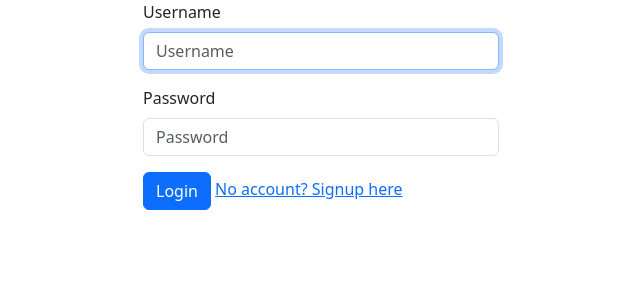
After one commit to JoanBurgei/Django_database, a Django app: page /accounts/login in a window 1280 px wide. The commit adds this page. Shown: the top 300 px of the page, without its empty margins (319-959 px from the left). Run offline with Django 5.2, Linux system fonts and the light colour scheme; some libraries are stand-ins or nearby versions.

Commit message:
Flash messages/registrations & admin_permissions

```diff
--- a/My_project/settings.py
+++ b/My_project/settings.py
@@ -141,3 +141,6 @@ MESSAGE_TAGS = {
 
 MEDIA_URL = '/media/'
 MEDIA_ROOT = BASE_DIR / 'uploads'
+
+LOGIN_REDIRECT_URL = 'show_books'
+LOGOUT_REDIRECT_URL = 'login'
--- a/My_project/urls.py
+++ b/My_project/urls.py
@@ -18,7 +18,7 @@ from pathlib import Path
 
 from django.conf.urls.static import static
 from django.contrib import admin
-from django.urls import path
+from django.urls import path, include
 
 from My_project import settings
 from Myapp import views
@@ -31,6 +31,12 @@ urlpatterns = [
     path('add_book', views.add_book, name='add_book'),
     path('delete_book/<int:id>', views.delete_book, name='delete_book'),
     path('edit_book/<int:id>', views.edit_book, name='edit_book'),
+
+    path('accounts/login', views.signin, name='signin'),
+    path('accounts/signup', views.signup, name='signup'),
+    path('accounts/logout', views.signout, name='signout'),
+    path('accounts/', include('django.contrib.auth.urls')),
+
 ]
 
 urlpatterns += static(settings.MEDIA_URL, document_root=settings.MEDIA_ROOT)
--- a/Myapp/views.py
+++ b/Myapp/views.py
@@ -1,16 +1,22 @@
 from django.contrib import messages
+from django.contrib.auth import login
+from django.contrib.auth.decorators import login_required, permission_required
+from django.contrib.auth.forms import AuthenticationForm, UserCreationForm
 
 from django.shortcuts import render, redirect, get_object_or_404
 
 from Myapp.models import Books
-from Myapp.my_forms import BookForm
+from Myapp.my_forms import BookForm, RegisterForm
 
 
 # Create your views here.
+@login_required
 def show_books(request):
     books = Books.objects.all() #select * from books
     return render(request, 'show_books.html', {'books': books})
 
+@login_required
+@permission_required('Myapp.add_book',raise_exception=True)
 def add_book(request):
     if request.method == 'POST':
         form = BookForm(request.POST,request.FILES)
@@ -34,6 +40,8 @@ def add_book(request):
     #                      isbn='4333444555757',
     #                      published=True)
 #              delete_book/34
+@login_required
+@permission_required('Myapp.delete_book')
 def delete_book(request,id):
     book = Books.objects.get(id=id) #select * from books where id = 34
     book.delete() #delete from books where id = 34
@@ -41,7 +49,8 @@ def delete_book(request,id):
     return redirect('show_books')
 
 
-
+@login_required
+@permission_required('Myapp.change_book',raise_exception=True)
 def edit_book(request,id):
     book = get_object_or_404(Books,pk=id)
     if request.method == 'POST':
@@ -53,3 +62,33 @@ def edit_book(request,id):
     else:
         form = BookForm(instance=book)
     return render(request, 'edit_book.html', {'form': form})
+
+
+def signin(request):
+    if request.method == 'POST':
+        form = AuthenticationForm(data=request.POST)
+        if form.is_valid():
+            user = form.get_user()
+            login(request, user)
+            return redirect('show_books')
+    else:
+        form = AuthenticationForm()
+    return render(request,'registration/login.html', {'form': form})
+
+
+def signup(request):
+    if request.method == 'POST':
+        form = RegisterForm(data=request.POST)
+        if form.is_valid():
+            form.save()
+            return redirect('signin')
+    else:
+        form = AuthenticationForm()
+    return render(request,'registration/signup.html', {'form': form})
+
+
+@login_required
+def signout(request):
+    if request.method == 'POST':
+        login(request)
+    return redirect('login')
--- a/templates/master.html
+++ b/templates/master.html
@@ -20,6 +20,12 @@
                 </li>
                 <li class="nav-item">
                     <a class="nav-link" href="{% url 'show_books' %}">Show_books</a>
+                </li>
+                <li class="nav-item">
+                    <form action="{% url 'signout' %}" method="POST">
+                        {% csrf_token %}
+                        <button type="submit" class="btn btn-danger">Signout</button>
+                    </form>
                 </li>
             </ul>
             </div>
--- /dev/null
+++ b/templates/registration/login.html
@@ -0,0 +1,28 @@
+{% load django_bootstrap5 %}
+<!DOCTYPE html>
+<html lang="en">
+<head>
+    <meta charset="UTF-8">
+    <title>Login</title>
+    <!-- Latest compiled and minified CSS -->
+<link href="https://cdn.jsdelivr.net/npm/bootstrap@5.3.8/dist/css/bootstrap.min.css" rel="stylesheet">
+</head>
+<body>
+<div class="container">
+    <div class="row justify-content-center">
+        <div class="col-sm-4">
+            <form action="" method="POST">
+                {% csrf_token %}
+                     {% bootstrap_form form %}
+{#                {{ form }}#}
+                <button class="btn btn-primary">Login</button>
+
+                <a href="{% url 'signup' %}">No account? Signup here</a>
+            </form>
+        </div>
+    </div>
+</div>
+</body>
+</html>
+{#research django command for changing password#}
+{#burgei,12345678,burgei@test.com#}
--- a/templates/show_books.html
+++ b/templates/show_books.html
@@ -10,8 +10,10 @@
         {% if book.cover %}
         <img src="{{ book.cover.url }}" alt="">
         {% endif %}
-    <p> {{ book.isbn }}</p>
-    <a href="{% url 'delete_book' book.id %}" class = "btn btn-danger">Delete</a>
+        <p> {{ book.isbn }}</p>
+        {% if perms.Myapp.delete_book %}
+             <a href="{% url 'delete_book' book.id %}" class = "btn btn-danger">Delete</a>
+        {% endif %}
     <a href="{% url 'edit_book' book.id %}" class = "btn btn-primary">Edit</a>
     <hr>
     {% endfor %}
```
Also changed, not shown: Myapp/my_forms.py (+19 -0 lines), templates/registration/signup.html (added, +30 -0 lines).
